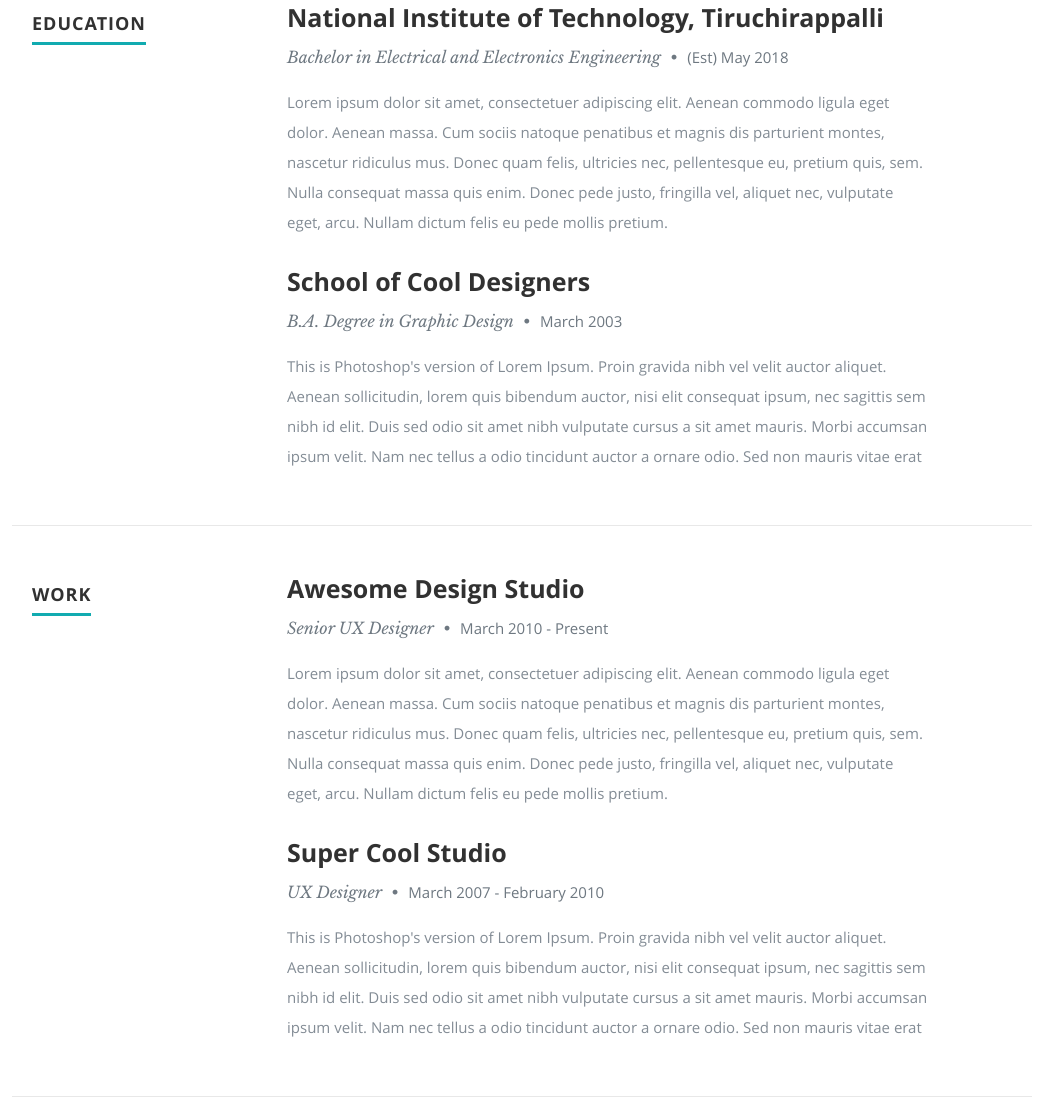
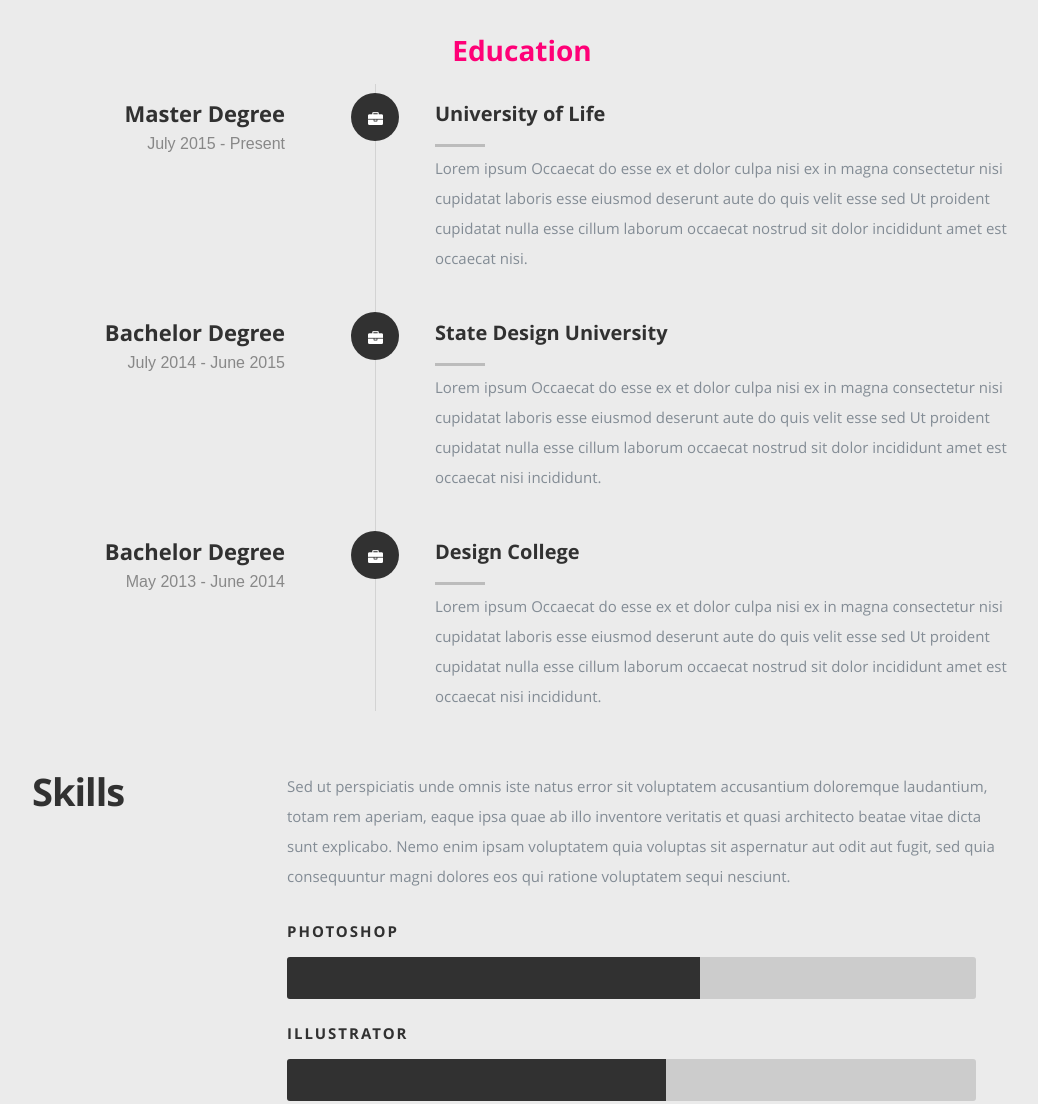
Before and after one commit to ksb1712/ksb1712.github.io, a plain HTML site: page index.html in a window 1280 px wide. Shown: the part 1445-2549 px from the top of the page, without its empty margins (118-1156 px from the left). Drawn offline with nearby package versions, Linux system fonts and the light colour scheme.

Commit message:
Modified Timeline

```diff
--- a/css/layout.css
+++ b/css/layout.css
@@ -236,50 +236,169 @@ ul#nav li.current a { color: #F06000; }
 /* ------------------------------------------------------------------ */
 
 #resume {
-   background: #fff;
-   padding-top: 90px;
-   padding-bottom: 72px;
-   overflow: hidden;
+  padding-top: 12rem;
+  padding-bottom: 12rem;
+  background: rgb(235,235,235);
 }
 
-#resume a, #resume a:visited  { color: #11ABB0; }
-#resume a:hover, #resume a:focus { color: #313131; }
-
-#resume h1 {
-   font: 18px/24px 'opensans-bold', sans-serif;
-   text-transform: uppercase;
-   letter-spacing: 1px;
+#resume .resume-header {
+  text-align: center;
 }
-#resume h1 span {
-   border-bottom: 3px solid #11ABB0;
-   padding-bottom: 6px;
-}
-#resume h3 {
-   font: 25px/30px 'opensans-bold', sans-serif;
+#resume .resume-header h2 {
+  color: #FF0077;
 }
 
-#resume .header-col { padding-top: 9px; }
-#resume .main-col { padding-right: 10%; }
+#resume .resume-timeline {
+  max-width: 980px;
+}
+#resume .timeline-wrap {
+  position: relative;
+  margin-top: 1.5rem;
+  margin-bottom: 6rem;
+}
+#resume .timeline-wrap::before {
+  content: "";
+  display: block;
+  width: 1px;
+  height: 100%;
+  background: rgba(0, 0, 0, 0.1);
+  position: absolute;
+  left: 35%;
+  top: 0;
+}
+#resume .timeline-block {
+  position: relative;
+  padding-top: 1.5rem;
+}
+#resume .timeline-ico {
+  height: 4.8rem;
+  width: 4.8rem;
+  line-height: 4.8rem;
+  background: #313131;
+  border-radius: 50%;
+  text-align: center;
+  color: #FFFFFF;
+  position: absolute;
+  left: 35%;
+  top: .9rem;
+  margin-left: -2.4rem;
+}
+#resume .timeline-ico i {
+  position: relative;
+  left: .05rem;
+  top: .2rem;
+}
 
-.education, .work {
-   margin-bottom: 48px;
-   padding-bottom: 24px;
-   border-bottom: 1px solid #E8E8E8;
+#resume .timeline-header {
+  float: left;
+  width: 35%;
+  padding-right: 90px;
+  text-align: right;
 }
-#resume .info {
-   font: 16px/24px 'librebaskerville-italic', serif;
-   color: #6E7881;
-   margin-bottom: 18px;
-   margin-top: 9px;
+#resume .timeline-header h3 {
+  margin-bottom: 0;
 }
-#resume .info span {
-   margin-right: 5px;
-   margin-left: 5px;
+#resume .timeline-header p {
+  font-family: "poppins-regular", sans-serif;
+  font-size: 1.6rem;
+  color: #888888;
 }
-#resume .date {
-   font: 15px/24px 'opensans-regular', sans-serif;
-   margin-top: 6px;
+#resume .timeline-content {
+  margin-left: 35%;
+  padding-left: 60px;
 }
+#resume .timeline-content h4 {
+  position: relative;
+  padding-bottom: 1.8rem;
+}
+#resume .timeline-content h4::after {
+  content: "";
+  display: block;
+  height: 3px;
+  width: 50px;
+  background: rgba(0, 0, 0, 0.2);
+  position: absolute;
+  left: 0;
+  bottom: 0;
+}
+
+/**
+ * responsive:
+ * resume
+ * -------------------------------------------------------------------
+ */
+@media only screen and (max-width:1024px) {
+  #resume .timeline-header {
+    padding-right: 50px;
+  }
+  #resume .timeline-header h3 {
+    font-size: 1.8rem;
+  }
+  #resume .timeline-header p {
+    font-size: 1.4rem;
+  }
+  #resume .timeline-content {
+    padding-left: 50px;
+  }
+}
+@media only screen and (max-width:768px) {
+  #resume .timeline-wrap::before {
+    left: 2.4rem;
+  }
+  #resume .timeline-ico {
+    left: 2.4rem;
+  }
+  #resume .timeline-header {
+    float: none;
+    width: auto;
+    padding-right: 15px;
+    text-align: left;
+  }
+  #resume .timeline-header h3 {
+    font-size: 2rem;
+  }
+  #resume .timeline-header p {
+    font-size: 1.5rem;
+    margin-bottom: 1.5rem;
+  }
+  #resume .timeline-content {
+    margin: 0;
+  }
+  #resume .timeline-content h4 {
+    padding-bottom: 0;
+    padding-top: 2.1rem;
+    margin-bottom: .6rem;
+    font-size: 1.7rem;
+  }
+  #resume .timeline-content h4::after {
+    bottom: auto;
+    top: 0;
+  }
+  #resume .timeline-header, #resume .timeline-content {
+    padding-left: 7rem;
+  }
+}
+@media only screen and (max-width:480px) {
+  #resume .resume-header h2 {
+    font-size: 2.2rem;
+  }
+  #resume .timeline-wrap::before {
+    left: 1.8rem;
+  }
+  #resume .timeline-ico {
+    height: 3.6rem;
+    width: 3.6rem;
+    line-height: 3.6rem;
+    left: 1.8rem;
+    margin-left: -1.8rem;
+    font-size: 1.5rem;
+  }
+  #resume .timeline-header, #resume .timeline-content {
+    padding-left: 5.5rem;
+  }
+}
+
+
 
 /*----------------------------------------------*/
 /*	Skill Bars
--- a/index.html
+++ b/index.html
@@ -31,6 +31,8 @@
 	<link rel="stylesheet" href="css/layout.css">
    <link rel="stylesheet" href="css/media-queries.css">
    <link rel="stylesheet" href="css/magnific-popup.css">
+
+
 
    <!-- Script
    ================================================== -->
@@ -102,7 +104,7 @@
 
             <h2>About Me</h2>
 
-            <p>I am in my final year of my undergrad at the <a href="http://www.nitt.edu">National Institute of Technology, Tiruchirappalli (NITT)</a> in the department of Electrical and Electronics Engineering. I love coding and take it upon myself to find pragmatic solutions to challenging problems. I am very much intrigued by the field of aritificial intelligence. I have worked on many projects related to computer vision based on deep learning. I am also a software developer in <a href="http://www.delta.nitt.edu">Delta Force</a> NITT's elite computing club and have developed many android and web based application for college fests and events.
+            <p>I am in my final year of my undergrad at the <a href="http://www.nitt.edu">National Institute of Technology, Tiruchirappalli (NITT)</a> in the department of Electrical and Electronics Engineering. I love coding and take it upon myself to find pragmatic solutions to challenging problems. I am very much intrigued by the field of aritificial intelligence and have worked on many projects related to this. I am also a software developer in <a href="http://www.delta.nitt.edu">Delta Force</a> NITT's elite computing club and have developed many android and web based applications for college fests and events.
             I love reading books and solving puzzles. I am also an ardent gamer and love animes.
             </p>
 
@@ -129,106 +131,77 @@
    ================================================== -->
    <section id="resume">
 
-      <!-- Education
-      ----------------------------------------------- -->
-      <div class="row education">
+   <div class="row resume-timeline">
 
-         <div class="three columns header-col">
-            <h1><span>Education</span></h1>
-         </div>
+   		<div class="col-twelve resume-header">
 
-         <div class="nine columns main-col">
+   			<h2>Education</h2>
 
-            <div class="row item">
+   		</div> <!-- /resume-header -->
 
-               <div class="twelve columns">
+   		<div class="col-twelve">
 
-                  <h3>National Institute of Technology, Tiruchirappalli</h3>
-                  <p class="info">Bachelor in Electrical and Electronics Engineering <span>&bull;</span> <em class="date">(Est) May 2018</em></p>
+   			<div class="timeline-wrap">
 
-                  <p>
-                  Lorem ipsum dolor sit amet, consectetuer adipiscing elit. Aenean commodo ligula eget dolor. Aenean massa.
-                  Cum sociis natoque penatibus et magnis dis parturient montes, nascetur ridiculus mus. Donec quam felis,
-                  ultricies nec, pellentesque eu, pretium quis, sem. Nulla consequat massa quis enim.
-                  Donec pede justo, fringilla vel, aliquet nec, vulputate eget, arcu. Nullam dictum felis eu pede mollis pretium.
-                  </p>
+   				<div class="timeline-block">
 
-               </div>
+	   				<div class="timeline-ico">
+	   					<i class="fa fa-briefcase"></i>
+	   				</div>
 
-            </div> <!-- item end -->
+	   				<div class="timeline-header">
+	   					<h3>Master Degree</h3>
+	   					<p>July 2015 - Present</p>
+	   				</div>
 
-            <div class="row item">
+	   				<div class="timeline-content">
+	   					<h4>University of Life</h4>
+	   					<p>Lorem ipsum Occaecat do esse ex et dolor culpa nisi ex in magna consectetur nisi cupidatat laboris esse eiusmod deserunt aute do quis velit esse sed Ut proident cupidatat nulla esse cillum laborum occaecat nostrud sit dolor incididunt amet est occaecat nisi.</p>
+	   				</div>
 
-               <div class="twelve columns">
+	   			</div> <!-- /timeline-block -->
 
-                  <h3>School of Cool Designers</h3>
-                  <p class="info">B.A. Degree in Graphic Design <span>&bull;</span> <em class="date">March 2003</em></p>
+	   			<div class="timeline-block">
 
-                  <p>
-                  This is Photoshop's version  of Lorem Ipsum. Proin gravida nibh vel velit auctor aliquet.
-                  Aenean sollicitudin, lorem quis bibendum auctor, nisi elit consequat ipsum, nec sagittis sem
-                  nibh id elit. Duis sed odio sit amet nibh vulputate cursus a sit amet mauris. Morbi accumsan
-                  ipsum velit. Nam nec tellus a odio tincidunt auctor a ornare odio. Sed non  mauris vitae erat
-                  </p>
+	   				<div class="timeline-ico">
+	   					<i class="fa fa-briefcase"></i>
+	   				</div>
 
-               </div>
+	   				<div class="timeline-header">
+	   					<h3>Bachelor Degree</h3>
+	   					<p>July 2014 - June 2015</p>
+	   				</div>
 
-            </div> <!-- item end -->
+	   				<div class="timeline-content">
+	   					<h4>State Design University</h4>
+	   					<p>Lorem ipsum Occaecat do esse ex et dolor culpa nisi ex in magna consectetur nisi cupidatat laboris esse eiusmod deserunt aute do quis velit esse sed Ut proident cupidatat nulla esse cillum laborum occaecat nostrud sit dolor incididunt amet est occaecat nisi incididunt.</p>
+	   				</div>
 
-         </div> <!-- main-col end -->
+	   			</div> <!-- /timeline-block -->
 
-      </div> <!-- End Education -->
+	   			<div class="timeline-block">
 
+	   				<div class="timeline-ico">
+	   					<i class="fa fa-briefcase"></i>
+	   				</div>
 
-      <!-- Work
-      ----------------------------------------------- -->
-      <div class="row work">
+	   				<div class="timeline-header">
+	   					<h3>Bachelor Degree</h3>
+	   					<p>May 2013 - June 2014</p>
+	   				</div>
 
-         <div class="three columns header-col">
-            <h1><span>Work</span></h1>
-         </div>
+	   				<div class="timeline-content">
+	   					<h4>Design College</h4>
+	   					<p>Lorem ipsum Occaecat do esse ex et dolor culpa nisi ex in magna consectetur nisi cupidatat laboris esse eiusmod deserunt aute do quis velit esse sed Ut proident cupidatat nulla esse cillum laborum occaecat nostrud sit dolor incididunt amet est occaecat nisi incididunt.</p>
+	   				</div>
 
-         <div class="nine columns main-col">
+	   			</div> <!-- /timeline-block -->
 
-            <div class="row item">
+   			</div> <!-- /timeline-wrap -->
 
-               <div class="twelve columns">
+   		</div> <!-- /col-twelve -->
 
-                  <h3>Awesome Design Studio</h3>
-                  <p class="info">Senior UX Designer <span>&bull;</span> <em class="date">March 2010 - Present</em></p>
-
-                  <p>
-                  Lorem ipsum dolor sit amet, consectetuer adipiscing elit. Aenean commodo ligula eget dolor. Aenean massa.
-                  Cum sociis natoque penatibus et magnis dis parturient montes, nascetur ridiculus mus. Donec quam felis,
-                  ultricies nec, pellentesque eu, pretium quis, sem. Nulla consequat massa quis enim.
-                  Donec pede justo, fringilla vel, aliquet nec, vulputate eget, arcu. Nullam dictum felis eu pede mollis pretium.
-                  </p>
-
-               </div>
-
-            </div> <!-- item end -->
-
-            <div class="row item">
-
-               <div class="twelve columns">
-
-                  <h3>Super Cool Studio</h3>
-                  <p class="info">UX Designer <span>&bull;</span> <em class="date">March 2007 - February 2010</em></p>
-
-                  <p>
-                  This is Photoshop's version  of Lorem Ipsum. Proin gravida nibh vel velit auctor aliquet.
-                  Aenean sollicitudin, lorem quis bibendum auctor, nisi elit consequat ipsum, nec sagittis sem
-                  nibh id elit. Duis sed odio sit amet nibh vulputate cursus a sit amet mauris. Morbi accumsan
-                  ipsum velit. Nam nec tellus a odio tincidunt auctor a ornare odio. Sed non  mauris vitae erat
-                  </p>
-
-               </div>
-
-            </div> <!-- item end -->
-
-         </div> <!-- main-col end -->
-
-      </div> <!-- End Work -->
+   	</div> <!-- /resume-timeline -->
 
 
       <!-- Skills
@@ -610,6 +583,7 @@
    <script src="js/magnific-popup.js"></script>
    <script src="js/init.js"></script>
 
+
 </body>
 
 </html>
```
